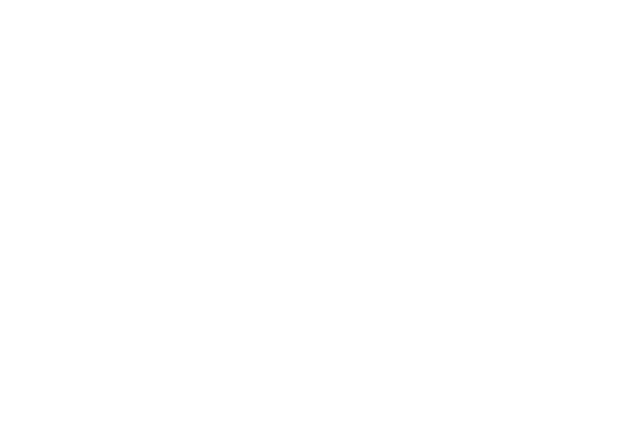
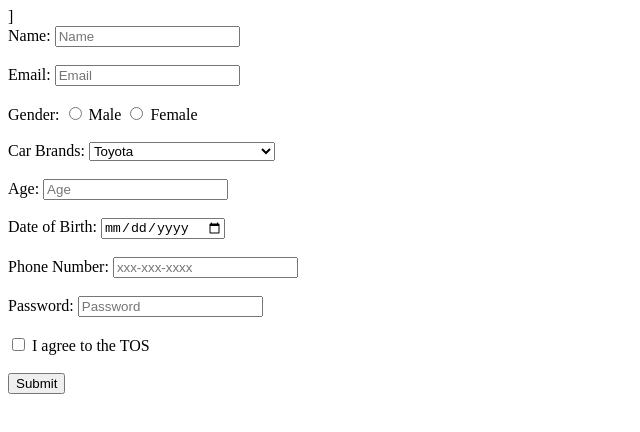
Before and after one commit to acciojob/signup-form-car-sohamyadav8047, a website: page main.html in a window 1280 px wide. Shown: the whole page, without its empty margins (0-640 px from the left). Drawn offline with Linux system fonts and the light colour scheme.

Commit message:
created a submission

```diff
--- a/main.html
+++ b/main.html
@@ -1,16 +1,50 @@
-<!DOCTYPE html>
+]<!DOCTYPE html>
+<html>
+<head>
+    <title>Signup Form</title>
+</head>
+<body>
+    <form action="#" method="post">
+        <label for="name">Name:</label>
+        <input type="text" id="name" name="name" placeholder="Name" required><br><br>
 
-<html>
+        <label for="email">Email:</label>
+        <input type="email" id="email" name="email" placeholder="Email" required><br><br>
 
-<head>
-	<link rel="stylesheet" href="styles.css">
-</head>
+        <label>Gender:</label>
+        <input type="radio" id="gender_m" name="gender" value="Male" required>
+        <label for="gender_m">Male</label>
+        <input type="radio" id="gender_f" name="gender" value="Female" required>
+        <label for="gender_f">Female</label><br><br>
 
-<body>
-	<!-- the entire body must be written by student -->
-    <script type="text/javascript" src="./script.js">
-</script>
+        <label for="cars">Car Brands:</label>
+        <select id="cars" name="cars" required>
+            <option value="" disabled>--Please choose an option--</option>
+            <option value="Toyota">Toyota</option>
+            <option value="Honda">Honda</option>
+            <option value="Ford">Ford</option>
+            <option value="Chevrolet">Chevrolet</option>
+            <!-- Add more options as needed -->
+        </select><br><br>
 
+        <label for="age">Age:</label>
+        <input type="number" id="age" name="age" placeholder="Age" required><br><br>
+
+        <label for="dob">Date of Birth:</label>
+        <input type="date" id="dob" name="dob" required><br><br>
+
+        <label for="tel">Phone Number:</label>
+        <input type="tel" id="tel" name="tel" placeholder="xxx-xxx-xxxx"><br><br>
+
+        <label for="password">Password:</label>
+        <input type="password" id="password" name="password" placeholder="Password" required><br><br>
+
+        <label for="tos">
+            <input type="checkbox" id="tos" name="tos" required>
+            I agree to the TOS
+        </label><br><br>
+
+        <input type="submit" value="Submit">
+    </form>
 </body>
-
 </html>
```
